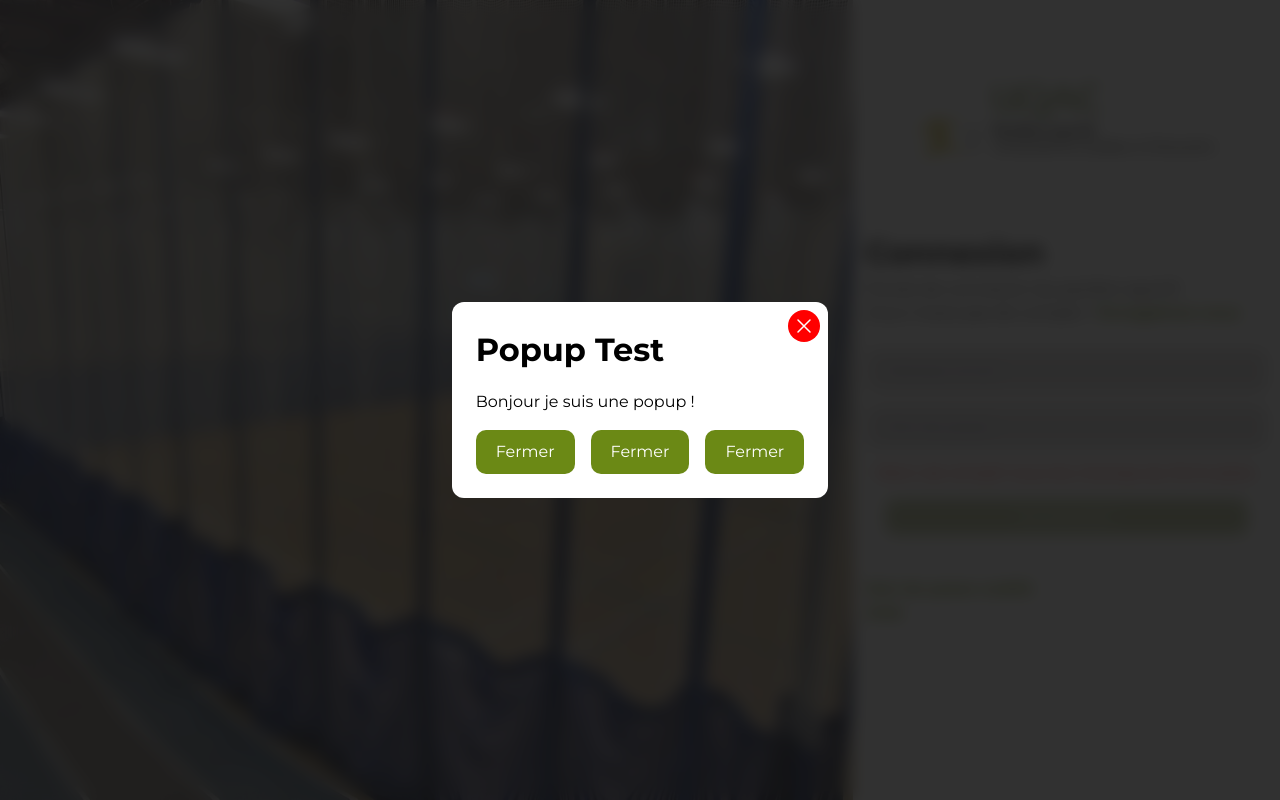
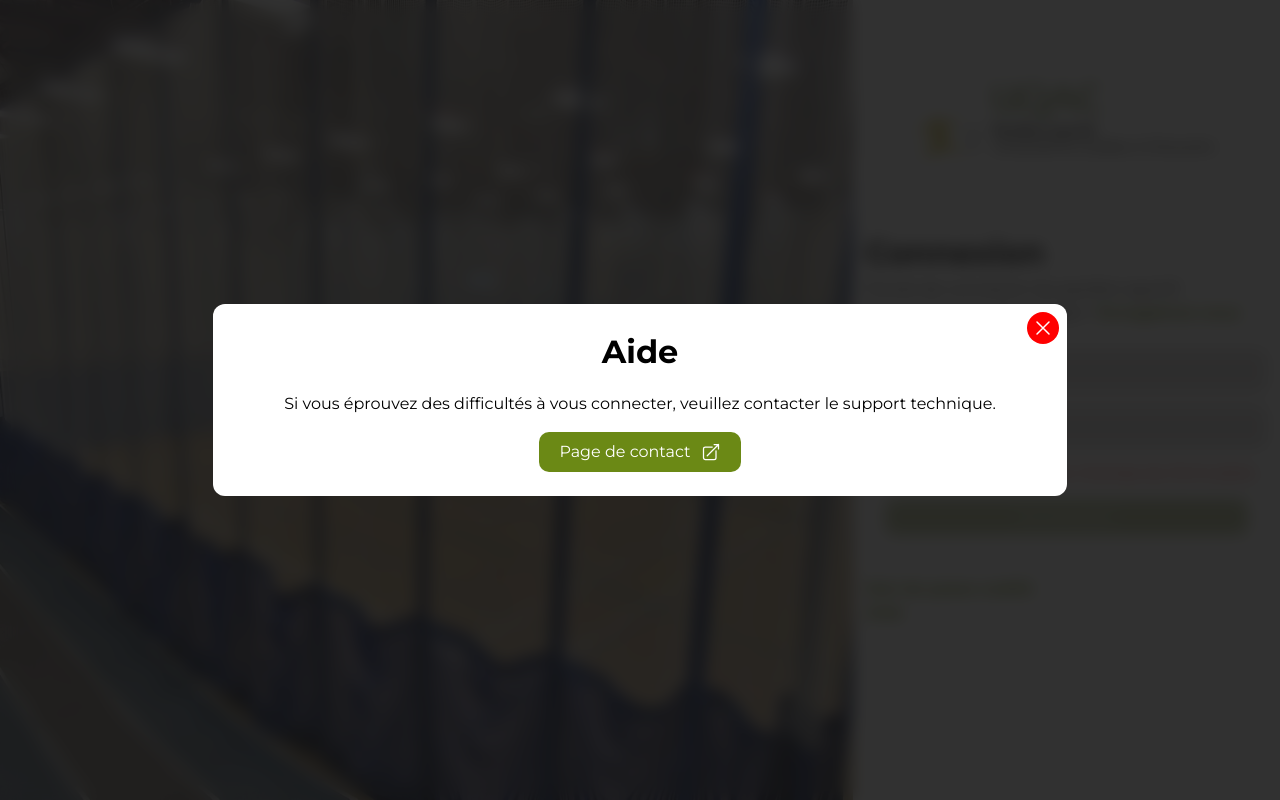
Before and after one commit to johannvig/MatchUp, a Next.js app in the folder frontend/: page /connexion in a window 1280 px wide. Both pictures are taken after a click on the link "Aide". Built offline with nearby package versions, Linux system fonts and the light colour scheme.

Commit message:
amelioration popup et page d'aide

```diff
--- a/frontend/src/app/components/UI/popup.tsx
+++ b/frontend/src/app/components/UI/popup.tsx
@@ -1,12 +1,23 @@
 import {AnimatePresence, motion} from "framer-motion";
 
+/**
+ * Classe représentant un bouton dans une popup.
+ * @param text Le texte du bouton.
+ * @param onClick La fonction à exécuter lorsqu'on clique sur le bouton.
+ * @param icon L'icône du bouton. Ne mettre que le nom de l'icone. (Optionnel)
+ * @param color La couleur du bouton. La couleur doit absolument etre définit dans tailwind.config.ts. (Optionnel)
+ */
 export class PopupButton {
     text: string;
     onClick: () => void;
+    icon?: string;
+    color?: string;
 
-    constructor(text: string, onClick: () => void) {
+    constructor(text: string, onClick: () => void, icon?: string, color?: string) {
         this.text = text;
         this.onClick = onClick;
+        this.icon = icon;
+        this.color = color;
     }
 }
 
@@ -37,21 +48,31 @@ export default function Popup({show, onClose, titre, texte, buttons}: PopupProps
                         initial={{scale: 0, opacity: 0}}
                         animate={{scale: 1, opacity: 1}}
                         exit={{scale: 0, opacity: 0}}
-                        className={"fixed z-10 p-6 bg-arriere-plan rounded-xl flex flex-col gap-4"}
+                        className={"fixed z-10 p-6 bg-arriere-plan rounded-xl flex flex-col gap-4 justify-center items-center w-2/3"}
                     >
                         <button className={"h-8 absolute top-2 right-2 p-1 bg-invalid hover:bg-premier-plan rounded-3xl"}
                                 onClick={onClose}>
                             <img src={"/ico/close.svg"} alt={"fermer"} className={"size-full invert"}/>
                         </button>
                         <h2>{titre}</h2>
-                        <p>{texte}</p>
+                        <p className={"w-full text-center"}>{texte}</p>
                         {
                             buttons &&
                             <div className={"flex gap-4"}>
                                 {
                                     buttons.map((button, index) => {
                                         return (
-                                            <button key={index} onClick={button.onClick}>{button.text}</button>
+                                            <button
+                                                key={index}
+                                                onClick={button.onClick}
+                                                className={`${button.color && `bg-${button.color} hover:bg-premier-plan`} h-10`}
+                                            >
+                                                {button.text}
+                                                {
+                                                    button.icon &&
+                                                    <img src={"/ico/" + button.icon + ".svg"} alt={"icon"} className={"h-full invert"}/>
+                                                }
+                                            </button>
                                         )
                                     })
                                 }
--- a/frontend/src/app/components/connexion/reinitialiserMotDePasse.tsx
+++ b/frontend/src/app/components/connexion/reinitialiserMotDePasse.tsx
@@ -21,8 +21,9 @@ export default function ReinitialiserMotDePasse({show, onClose}: {show: boolean,
                         exit={{scale: 0, opacity: 0}}
                         className={"fixed z-10 p-6 pt-12 bg-arriere-plan rounded-xl flex flex-col gap-4"}
                     >
-                        <button className={"h-10 absolute top-1 right-1 p-2 bg-invalid hover:bg-premier-plan"}
-                                onClick={onClose}>
+                        <button
+                            className={"h-8 absolute top-2 right-2 p-1 bg-invalid hover:bg-premier-plan rounded-3xl"}
+                            onClick={onClose}>
                             <img src={"/ico/close.svg"} alt={"fermer"} className={"size-full invert"}/>
                         </button>
                         <h2>Réinitialiser le mot de passe</h2>
--- a/frontend/src/app/connexion/page.tsx
+++ b/frontend/src/app/connexion/page.tsx
@@ -5,13 +5,16 @@ import FormulaireInscription from "@/app/components/connexion/formulaireInscript
 import {useState} from "react";
 import {connexion, enregistrer} from "@/app/controleurs/connexionControleur";
 import ReinitialiserMotDePasse from "@/app/components/connexion/reinitialiserMotDePasse";
-import Popup from "@/app/components/UI/popup";
+import Popup, {PopupButton} from "@/app/components/UI/popup";
 
 export default function Connexion() {
 
     const [afficherFormulaireInscription, setAfficherFormulaireInscription] = useState(false);
     const [reinitialiserMotDePasse, setReinitialiserMotDePasse] = useState(false);
     const [showPopup, setShowPopup] = useState(false);
+    const [popupTitre, setPopupTitre] = useState("");
+    const [popupTexte, setPopupTexte] = useState("");
+    const [popupButtons, setPopupButtons] = useState<PopupButton[]>([]);
 
     async function connecter(email: string, motDePasse: string) {
         await connexion(email, motDePasse);
@@ -19,6 +22,19 @@ export default function Connexion() {
 
     async function inscrire(prenom: string, nom: string, sexe: string, nationalite: string, email: string, dateNaiss: Date, motDePasse: string) {
         await enregistrer(prenom, nom, sexe, email, nationalite, dateNaiss.toString(), motDePasse);
+    }
+
+    function showAide() {
+        setPopupTitre("Aide");
+        setPopupTexte("Si vous éprouvez des difficultés à vous connecter, veuillez contacter le support technique. ");
+        setPopupButtons([
+            {
+                text: "Page de contact",
+                onClick: () => window.open('https://www.uqac.ca/soutientechnique/', '_blank', 'noopener noreferrer'),
+                icon: "fleche-dans-carre"
+            },
+        ]);
+        setShowPopup(true);
     }
 
     return (
@@ -42,7 +58,7 @@ export default function Connexion() {
 
                 <div className={"flex flex-col mt-10"}>
                     <a onClick={() => setReinitialiserMotDePasse(true)}>Mot de passe oublié</a>
-                    <a onClick={() => setShowPopup(true)}>Aide</a>
+                    <a onClick={showAide}>Aide</a>
                 </div>
             </div>
 
@@ -50,22 +66,9 @@ export default function Connexion() {
             <Popup
                 show={showPopup}
                 onClose={() => setShowPopup(false)}
-                titre={"Popup Test"}
-                texte={"Bonjour je suis une popup !"}
-                buttons={[
-                    {
-                        text: "Fermer",
-                        onClick: () => setShowPopup(false)
-                    },
-                    {
-                        text: "Fermer",
-                        onClick: () => setShowPopup(false)
-                    },
-                    {
-                        text: "Fermer",
-                        onClick: () => setShowPopup(false)
-                    }
-                ]}
+                titre={popupTitre}
+                texte={popupTexte}
+                buttons={popupButtons}
             />
         </div>
     )
```
Also changed, not shown: frontend/public/ico/fleche-dans-carre.svg (added).
